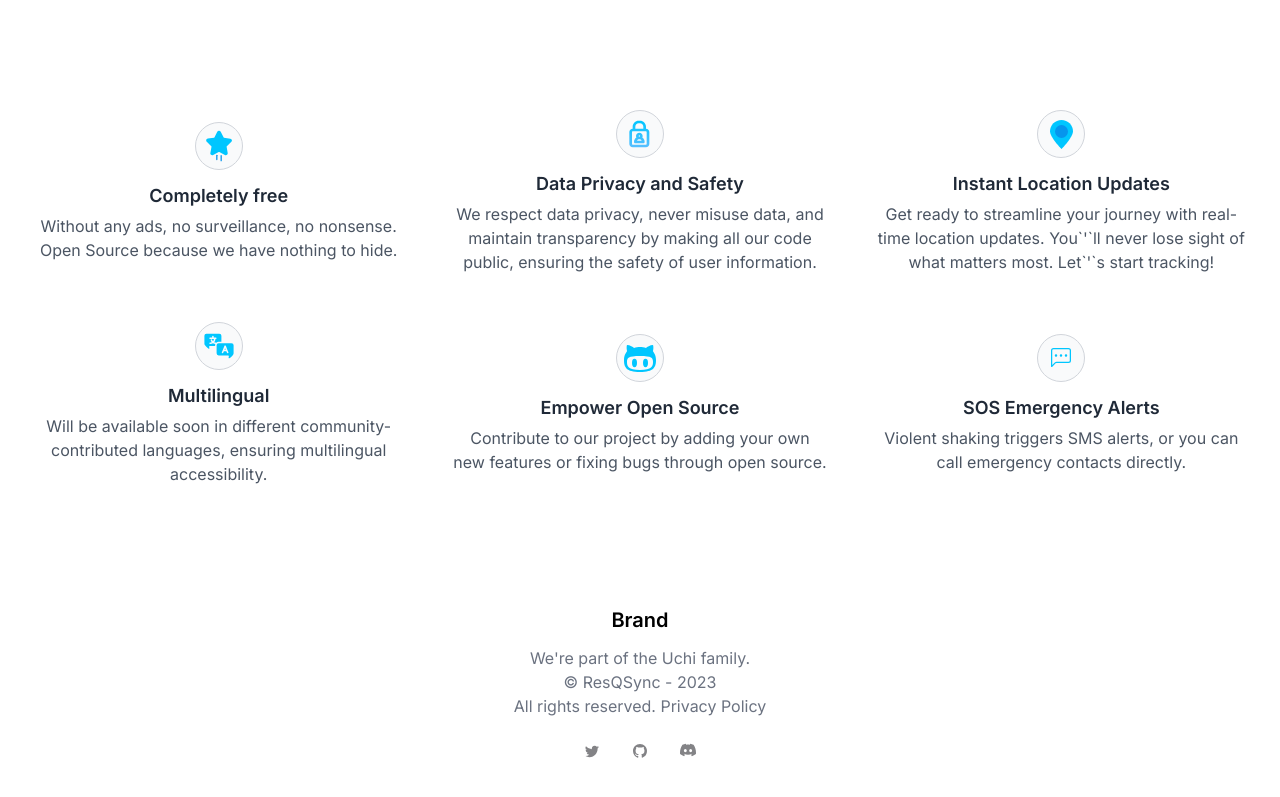
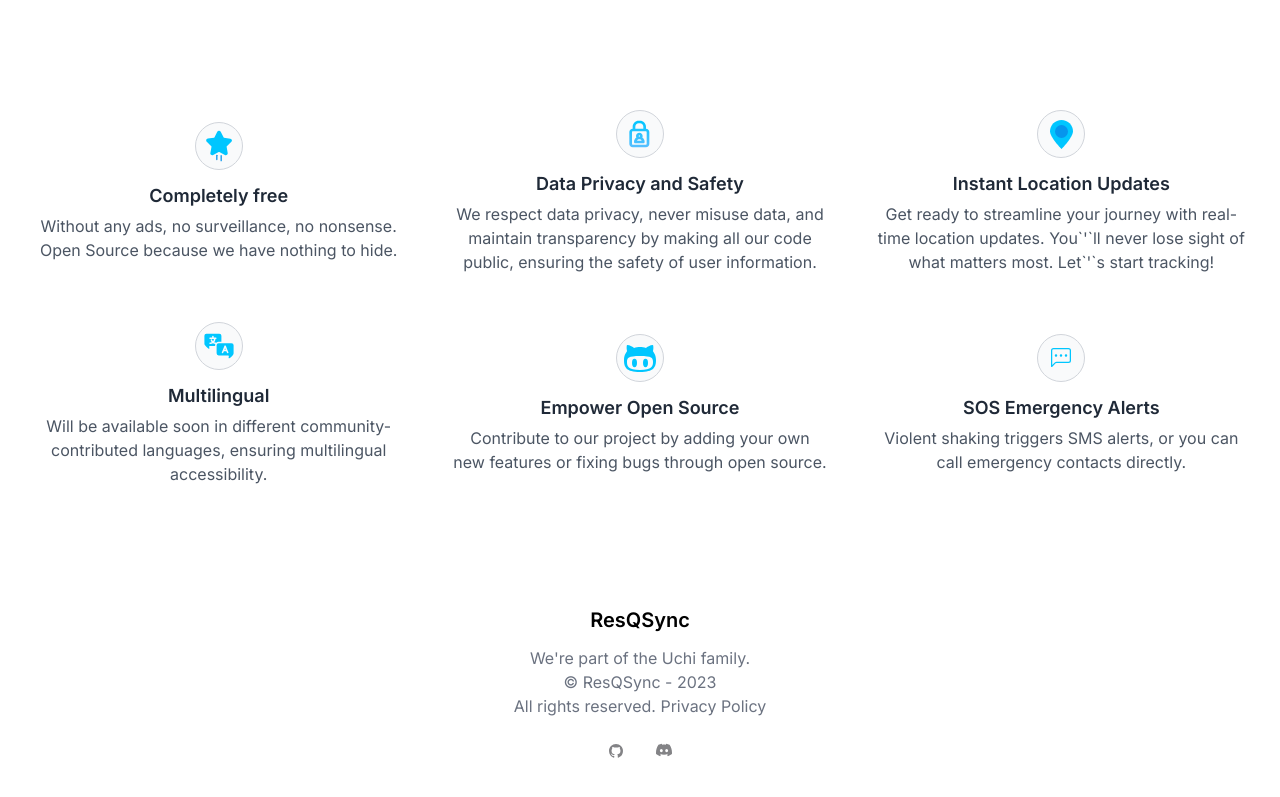
Before and after one commit to ResQSync/ResQSyncWeb, a Next.js app: page / in a window 1280 px wide. Shown: the part 619-1416 px from the top of the page. Built offline with nearby package versions, Linux system fonts and the light colour scheme.

Commit message:
added links to github and discord in footer

```diff
--- a/src/components/Footer.tsx
+++ b/src/components/Footer.tsx
@@ -7,28 +7,20 @@ export default function Footer(){
             <div className="text-center">
                 <div>
                     <a className="flex-none text-xl font-semibold text-black dark:text-white" href="#"
-                       aria-label="Brand">Brand</a>
+                       aria-label="Brand">ResQSync</a>
                 </div>
 
 
                 <div className="mt-3">
                     <p className="text-gray-500">We&apos;re part of the Uchi family.</p>
-                    <p className="text-gray-500">© ResQSync - 2023<br/>All rights reserved. <Link href={"#"}>Privacy Policy</Link></p>
+                    <p className="text-gray-500">© ResQSync - 2023<br/>All rights reserved. <Link href={"/privacy"}>Privacy Policy</Link></p>
                 </div>
 
 
 
                 <div className="mt-3 space-x-2">
                     <a className="inline-flex justify-center items-center w-10 h-10 text-center text-gray-500 hover:bg-gray-100 rounded-full focus:outline-none focus:ring-2 focus:ring-blue-600 focus:ring-offset-2 focus:ring-offset-white transition dark:text-gray-500 dark:hover:text-gray-200 dark:hover:bg-gray-800"
-                       href="#">
-                        <svg className="w-3.5 h-3.5" xmlns="http://www.w3.org/2000/svg" width="16" height="16"
-                             fill="#838386" viewBox="0 0 16 16">
-                            <path
-                                d="M5.026 15c6.038 0 9.341-5.003 9.341-9.334 0-.14 0-.282-.006-.422A6.685 6.685 0 0 0 16 3.542a6.658 6.658 0 0 1-1.889.518 3.301 3.301 0 0 0 1.447-1.817 6.533 6.533 0 0 1-2.087.793A3.286 3.286 0 0 0 7.875 6.03a9.325 9.325 0 0 1-6.767-3.429 3.289 3.289 0 0 0 1.018 4.382A3.323 3.323 0 0 1 .64 6.575v.045a3.288 3.288 0 0 0 2.632 3.218 3.203 3.203 0 0 1-.865.115 3.23 3.23 0 0 1-.614-.057 3.283 3.283 0 0 0 3.067 2.277A6.588 6.588 0 0 1 .78 13.58a6.32 6.32 0 0 1-.78-.045A9.344 9.344 0 0 0 5.026 15z"/>
-                        </svg>
-                    </a>
-                    <a className="inline-flex justify-center items-center w-10 h-10 text-center text-gray-500 hover:bg-gray-100 rounded-full focus:outline-none focus:ring-2 focus:ring-blue-600 focus:ring-offset-2 focus:ring-offset-white transition dark:text-gray-500 dark:hover:text-gray-200 dark:hover:bg-gray-800"
-                       href="#">
+                       href="https://github.com/ResQSync">
                         <svg className="w-3.5 h-3.5" xmlns="http://www.w3.org/2000/svg" width="16" height="16"
                              fill="#838386" viewBox="0 0 16 16">
                             <path
@@ -36,7 +28,7 @@ export default function Footer(){
                         </svg>
                     </a>
                     <a className="inline-flex justify-center items-center w-10 h-10 text-center text-gray-500 hover:bg-gray-100 rounded-full focus:outline-none focus:ring-2 focus:ring-blue-600 focus:ring-offset-2 focus:ring-offset-white transition dark:text-gray-500 dark:hover:text-gray-200 dark:hover:bg-gray-800"
-                       href="#">
+                       href="https://discord.gg/YSwSKxHq">
                         <svg viewBox="0 -28.5 256 256"
                              version="1.1" xmlns="http://www.w3.org/2000/svg"
                              preserveAspectRatio="xMidYMid" width="16" height="16"
```
